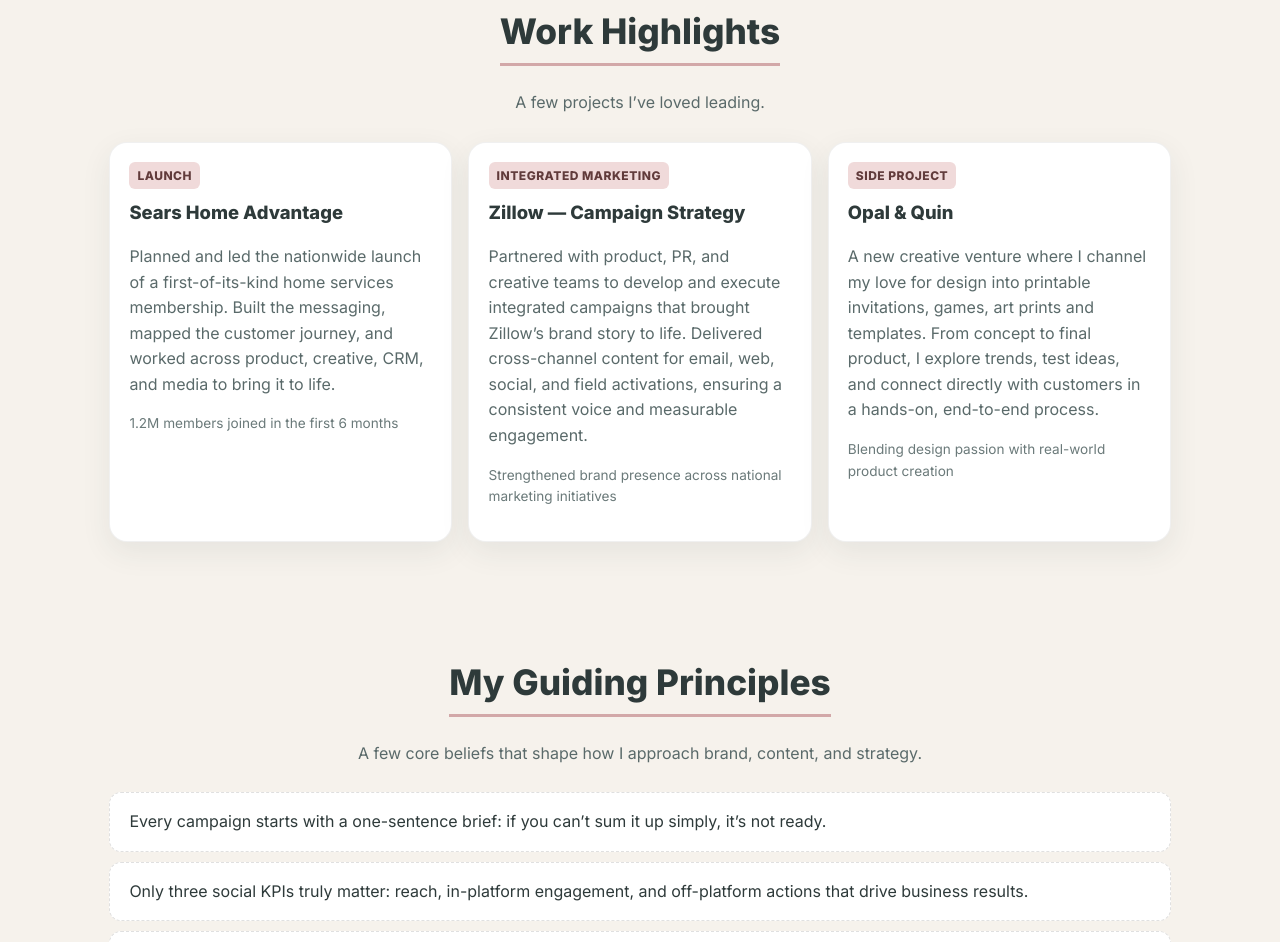
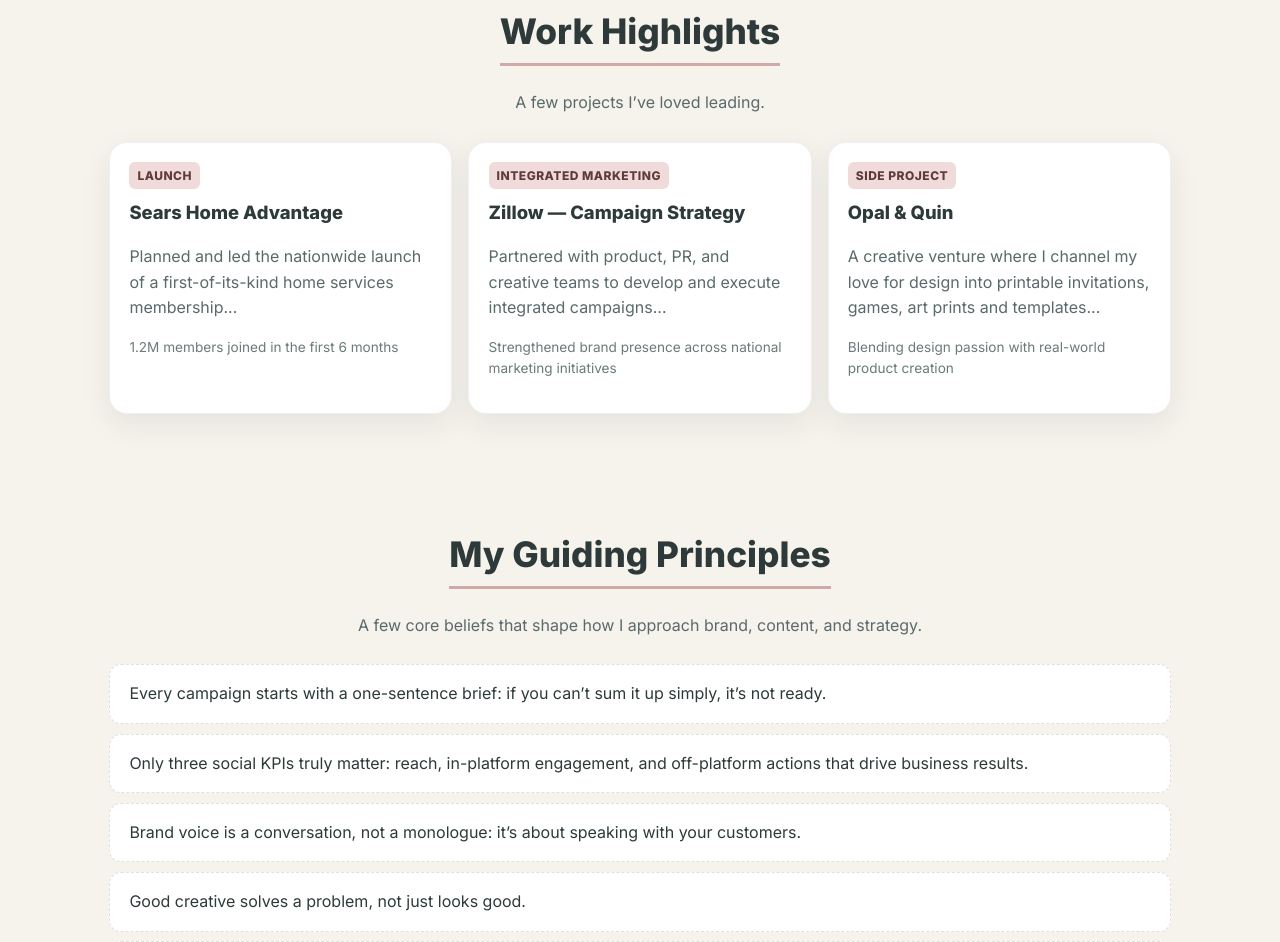
Before and after one commit to ArielTribe/a, a plain HTML site: page index.html in a window 1280 px wide. Shown: the part 1215-2157 px from the top of the page. Drawn offline with nearby package versions, Linux system fonts and the light colour scheme.

Commit message:
Update index.html

```diff
--- a/index.html
+++ b/index.html
@@ -223,26 +223,26 @@
   </div>
 
   <div class="grid three">
-        <article class="card hover">
+    <a class="card hover block-link" href="work.html#sears">
       <span class="tag">Launch</span>
       <h3>Sears Home Advantage</h3>
-          <p>Planned and led the nationwide launch of a first-of-its-kind home services membership. Built the messaging, mapped the customer journey, and worked across product, creative, CRM, and media to bring it to life.</p>
+      <p>Planned and led the nationwide launch of a first-of-its-kind home services membership...</p>
       <p class="meta">1.2M members joined in the first 6 months</p>
-        </article>
+    </a>
 
-        <article class="card hover">
+    <a class="card hover block-link" href="work.html#zillow">
       <span class="tag">Integrated Marketing</span>
       <h3>Zillow — Campaign Strategy</h3>
-          <p>Partnered with product, PR, and creative teams to develop and execute integrated campaigns that brought Zillow’s brand story to life. Delivered cross-channel content for email, web, social, and field activations, ensuring a consistent voice and measurable engagement.</p>
+      <p>Partnered with product, PR, and creative teams to develop and execute integrated campaigns...</p>
       <p class="meta">Strengthened brand presence across national marketing initiatives</p>
-        </article>
+    </a>
 
-        <article class="card hover">
+    <a class="card hover block-link" href="work.html#opal-quin">
       <span class="tag">Side Project</span>
       <h3>Opal &amp; Quin</h3>
-          <p>A new creative venture where I channel my love for design into printable invitations, games, art prints and templates. From concept to final product, I explore trends, test ideas, and connect directly with customers in a hands-on, end-to-end process.</p>
+      <p>A creative venture where I channel my love for design into printable invitations, games, art prints and templates...</p>
       <p class="meta">Blending design passion with real-world product creation</p>
-        </article>
+    </a>
   </div>
 </section>
 
```
Lines whose indentation alone changed are shown as unchanged.
